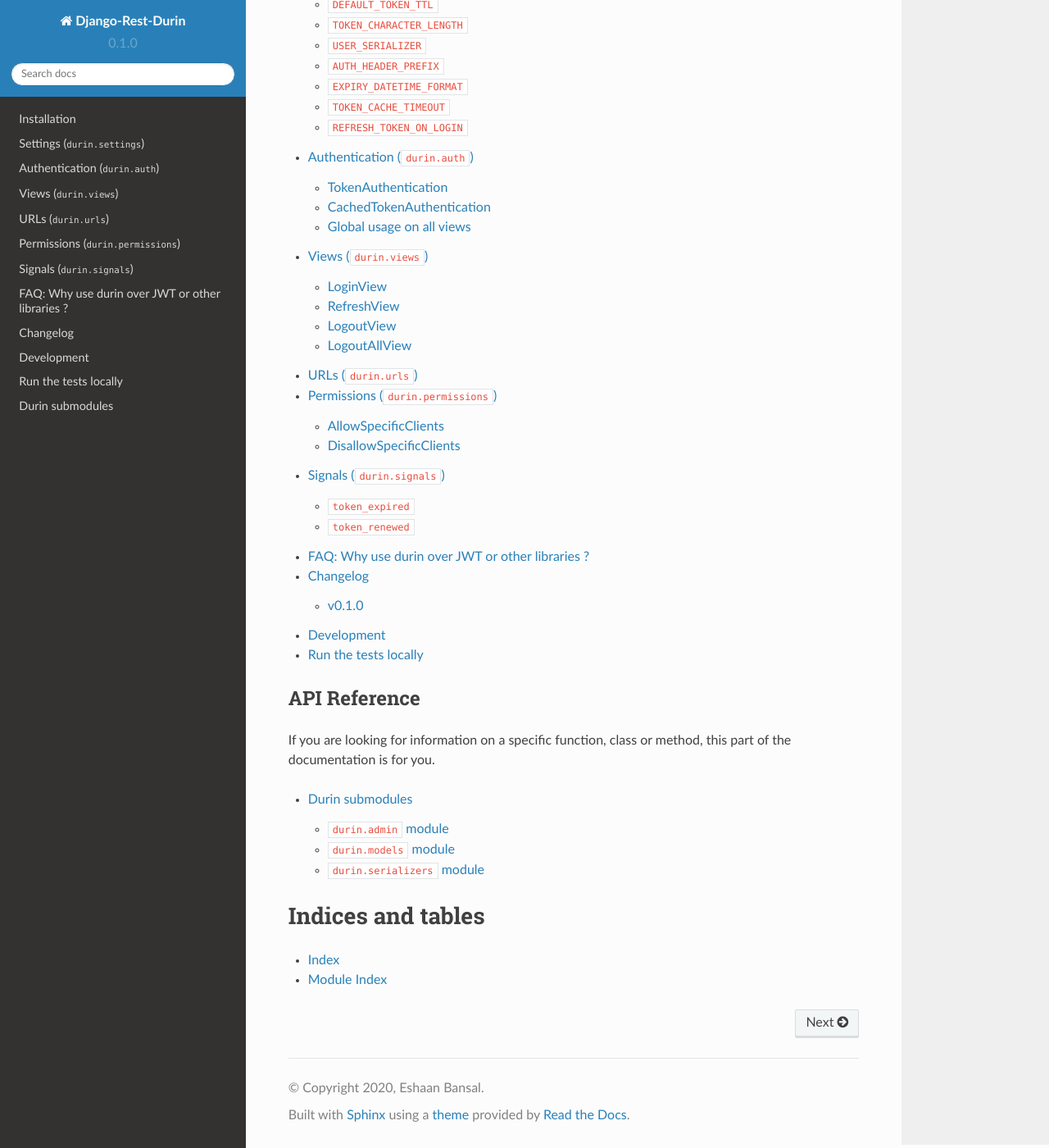
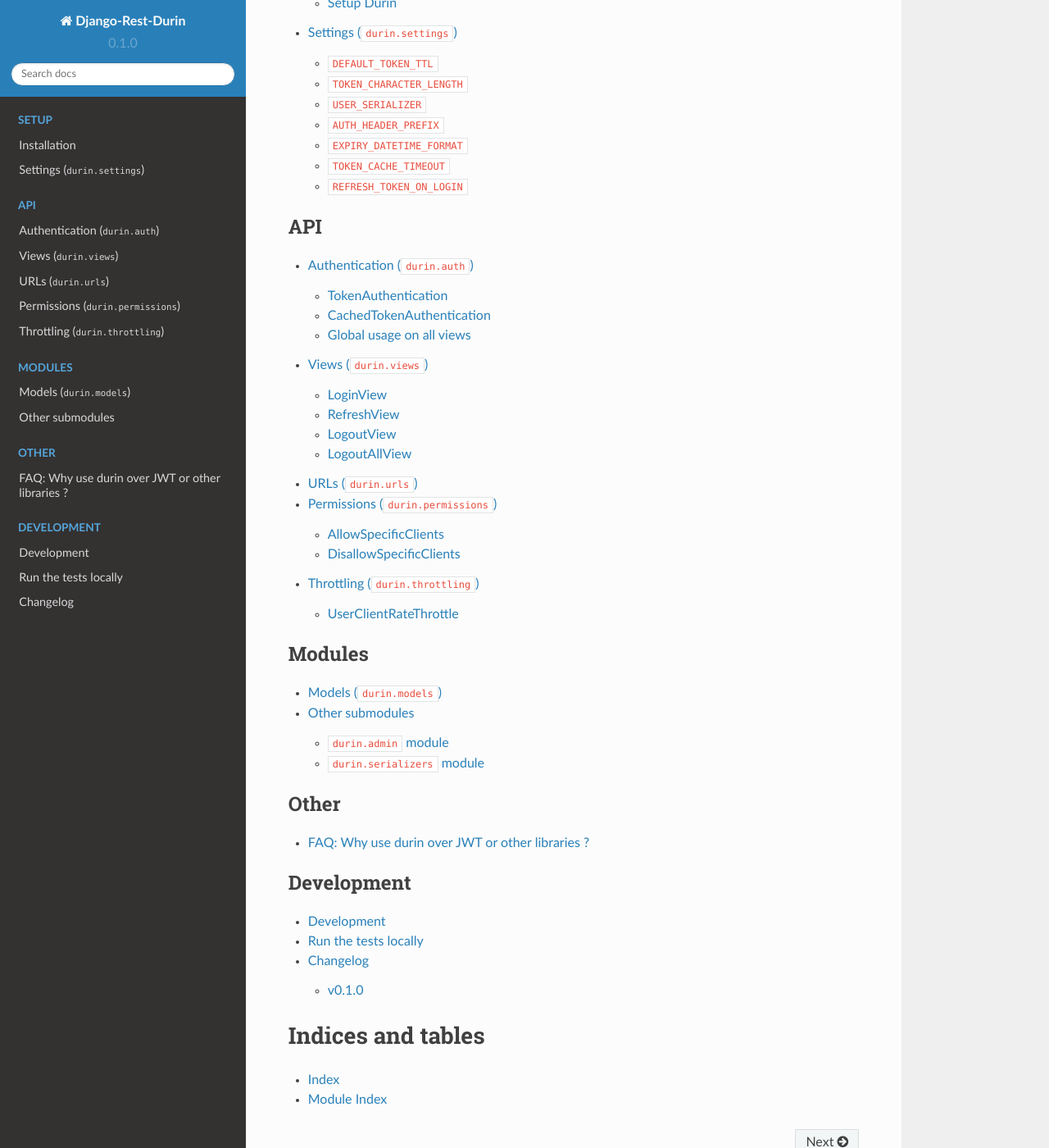
Before and after one commit to eshaan7/django-rest-durin, a Sphinx documentation site: the page built from docs/source/index.rst, in a window 1280 px wide and 1400 px high, scrolled down 980 px. Shown: the whole window at 82% size. Built offline with Sphinx 7.4.7 and the Read the Docs theme 2.0.0, drawn with Linux system fonts in a browser that asks for light colours; some of the changed text lies outside the part shown.

Commit message:
Update docs, include throttling and models docs

```diff
--- a/docs/requirements.docs.txt
+++ b/docs/requirements.docs.txt
@@ -10,3 +10,4 @@
 sphinxcontrib-jsmath==1.0.1
 sphinxcontrib-qthelp==1.0.3
 sphinxcontrib-serializinghtml==1.1.4
+sphinx-autobuild
--- a/docs/source/index.rst
+++ b/docs/source/index.rst
@@ -17,13 +17,16 @@
 - Each user token is associated with an API Client.
 
    - These API Clients (:class:`durin.models.Client`) are configurable via Django's Admin Interface.
-   - Includes permission enforcing to allow only specific clients to make authenticated requests to certain ``APIViews`` or vice-a-versa.
+   - Includes Permission-enforcing_ to allow only specific clients to make authenticated requests to certain ``APIViews`` or vice-a-versa.
+   - Configure Rate-Throttling_ per User <-> Client pair.
 - All Durin **tokens have an expiration time**. This expiration time can be different per API client.
 - Durin provides an option for a logged in user to **remove all tokens** that the server has - forcing him/her to re-authenticate for all API clients.
 - Durin **tokens can be renewed** to get a fresh expiry.
 - Durin provides a :class:`durin.auth.CachedTokenAuthentication` backend as well which uses memoization for faster look ups.
 
 .. _Django-REST-Framework: http://www.django-rest-framework.org/
+.. _Permission-enforcing: permissions.html
+.. _Rate-Throttling: throttling.html
 
 Index
 -------------------------------
@@ -31,27 +34,43 @@
 
 .. toctree::
    :maxdepth: 2
+   :caption: Setup
 
    installation
    settings
+
+.. toctree::
+   :maxdepth: 2
+   :glob:
+   :caption: API
+
    auth
    views
    urls
    permissions
-   signals
-   faq
-   changelog
-   contribute
-
-API Reference
--------------------------------
-If you are looking for information on a specific function, class or
-method, this part of the documentation is for you.
+   throttling
 
 .. toctree::
    :maxdepth: 2
+   :glob:
+   :caption: Modules
 
-   durin
+   models
+   sub_modules
+
+.. toctree::
+   :maxdepth: 2
+   :caption: Other
+
+   faq
+
+.. toctree::
+   :maxdepth: 2
+   :caption: Development
+
+   contribute
+   changelog
+
 
 Indices and tables
 ================================
--- /dev/null
+++ b/docs/source/models.rst
@@ -0,0 +1,6 @@
+Models (``durin.models``)
+====================================
+
+.. automodule:: durin.models
+   :members:
+   :exclude-members: DoesNotExist, MultipleObjectsReturned
```
Also changed, not shown: README.md (+1 -0 lines), docs/source/installation.rst (+5 -5 lines), docs/source/sub_modules.rst (renamed from docs/source/durin.rst, +6 -9 lines), docs/source/throttling.rst (added, +13 -0 lines), docs/DB-ER-Diagram.png (added).
